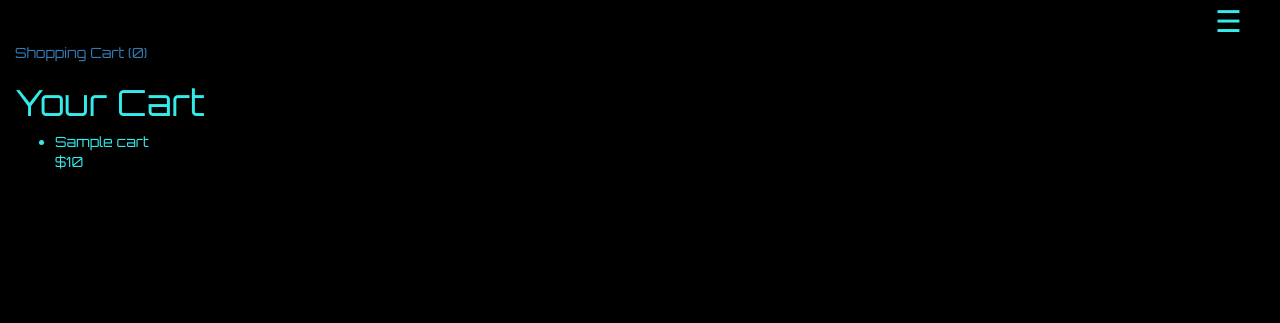
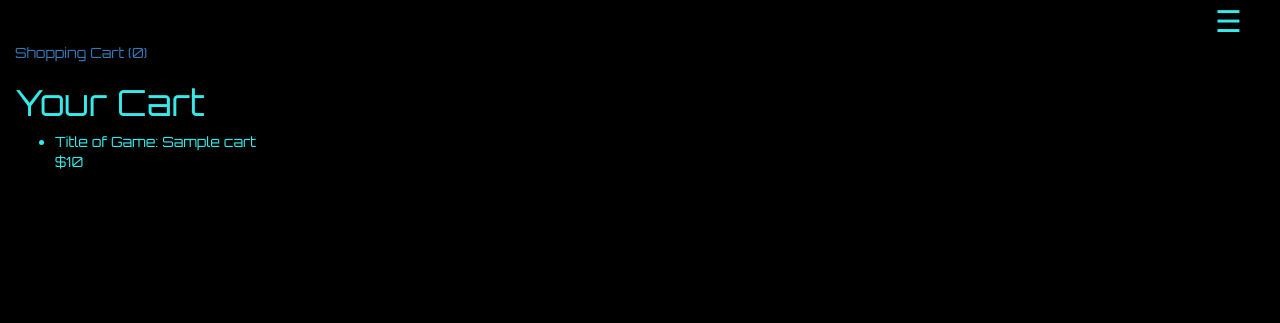
Before and after one commit to Code-Institute-Submissions/soycat999-django-project-4, a Django app: template cart/templates/cart/view_cart.template.html in a window 1280 px wide. Shown: the top 323 px of the page. Run offline with Django 3.2, Linux system fonts and the light colour scheme; the template is opened without the code that fills it: most values are stand-ins (such as "Sample title", 1, 10 or a date in 2020); some libraries are stand-ins or nearby versions.

Commit message:
set up cart

```diff
--- a/cart/templates/cart/view_cart.template.html
+++ b/cart/templates/cart/view_cart.template.html
@@ -5,7 +5,7 @@
 <ul>
     {%for i in cart %}
         <li>
-            {{i.title}}<br/>
+            Title of Game: {{i.title}}<br/>
             ${{i.cost}}
         </li>
     {%endfor%}
```
